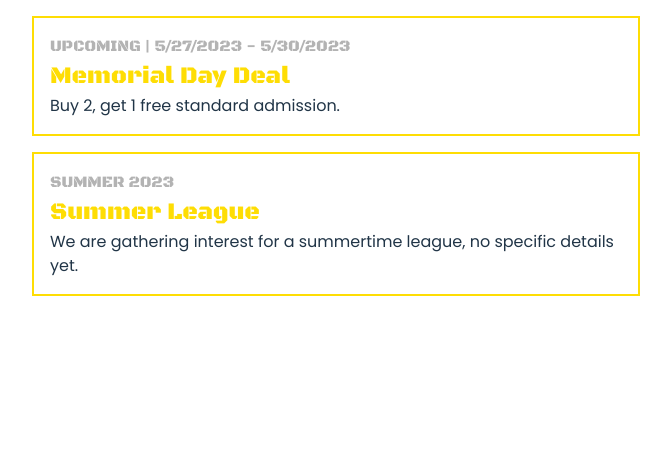
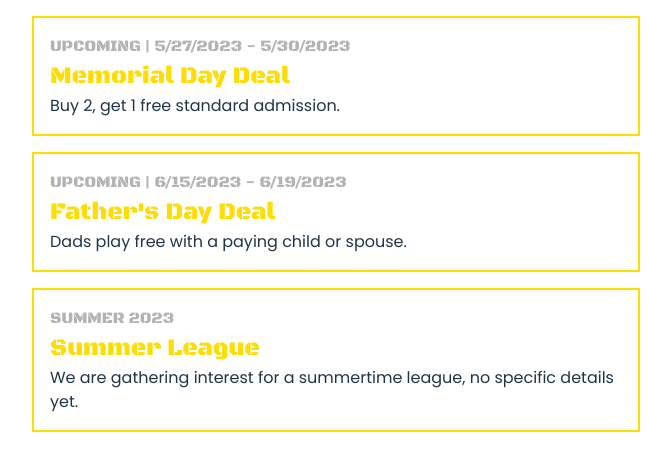
Before and after one commit to beans-squared/bh-companion-website, a React (Vite) app: page /current-deals in a window 1280 px wide. Shown: the top 470 px of the page, without its empty margins (304-975 px from the left). Built offline with nearby package versions, Linux system fonts and the light colour scheme.

Commit message:
Update for father's day deal

```diff
--- a/deals.json
+++ b/deals.json
@@ -6,6 +6,12 @@
 		"endDate": "29 May 2023 23:59:59 CST"
 	},
 	{
+		"title": "Father's Day Deal",
+		"description": "Dads play free with a paying child or spouse.",
+		"startDate": "15 June 2023 00:00:00 CST",
+		"endDate": "18 June 2023 23:59:59 CST"
+	},
+	{
 		"title": "Summer League",
 		"description": "We are gathering interest for a summertime league, no specific details yet.",
 		"startDate": "",
--- a/src/routes/EquipmentReporter.jsx
+++ b/src/routes/EquipmentReporter.jsx
@@ -81,13 +81,10 @@ export default function EquipmentLogger() {
 
 		console.log('New ticket submission:', formJson);
 
-		fetch(
-			'https://jduw4e0eu7.execute-api.us-east-2.amazonaws.com/default/reports',
-			{
-				method: 'POST',
-				body: JSON.stringify(formJson),
-			}
-		);
+		fetch(import.meta.env.VITE_CREATE_REPORT_ENDPOINT_URL, {
+			method: 'POST',
+			body: JSON.stringify(formJson),
+		});
 
 		setConfirmationModal(
 			<Modal
```
